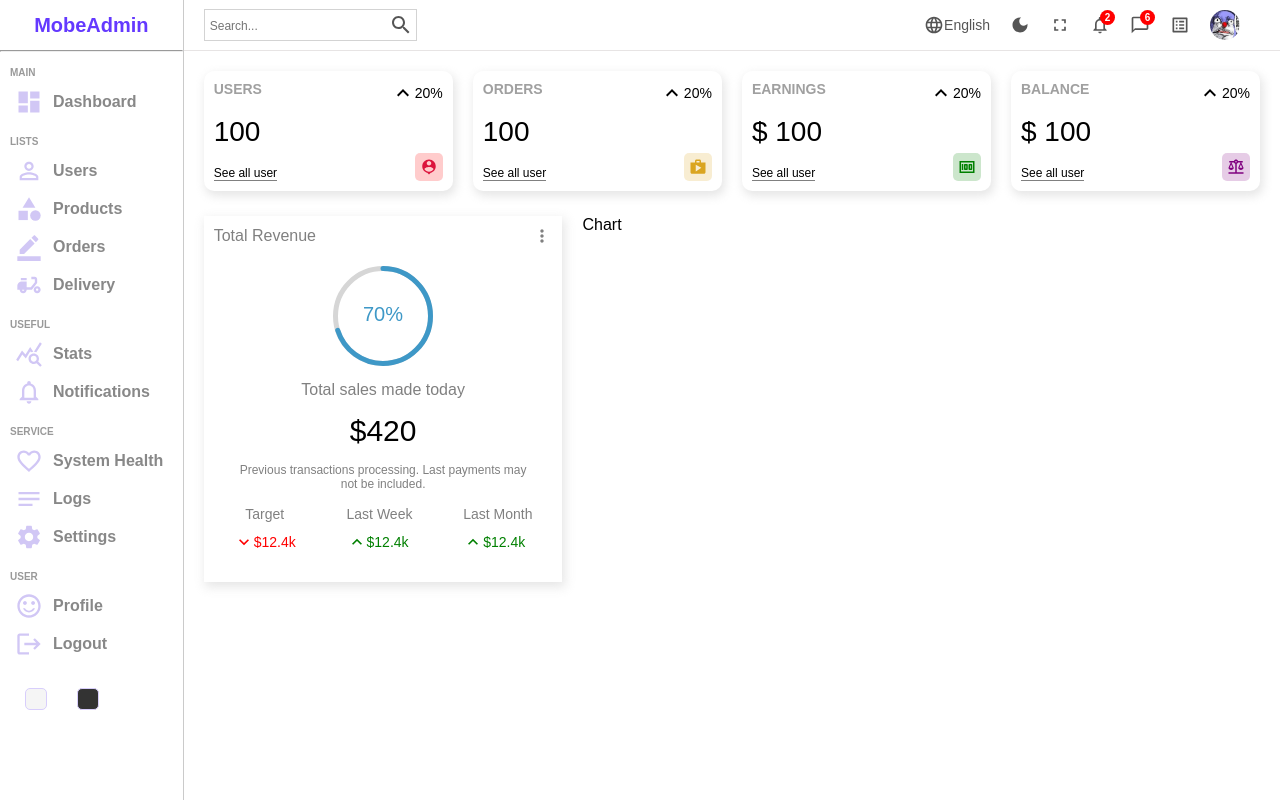
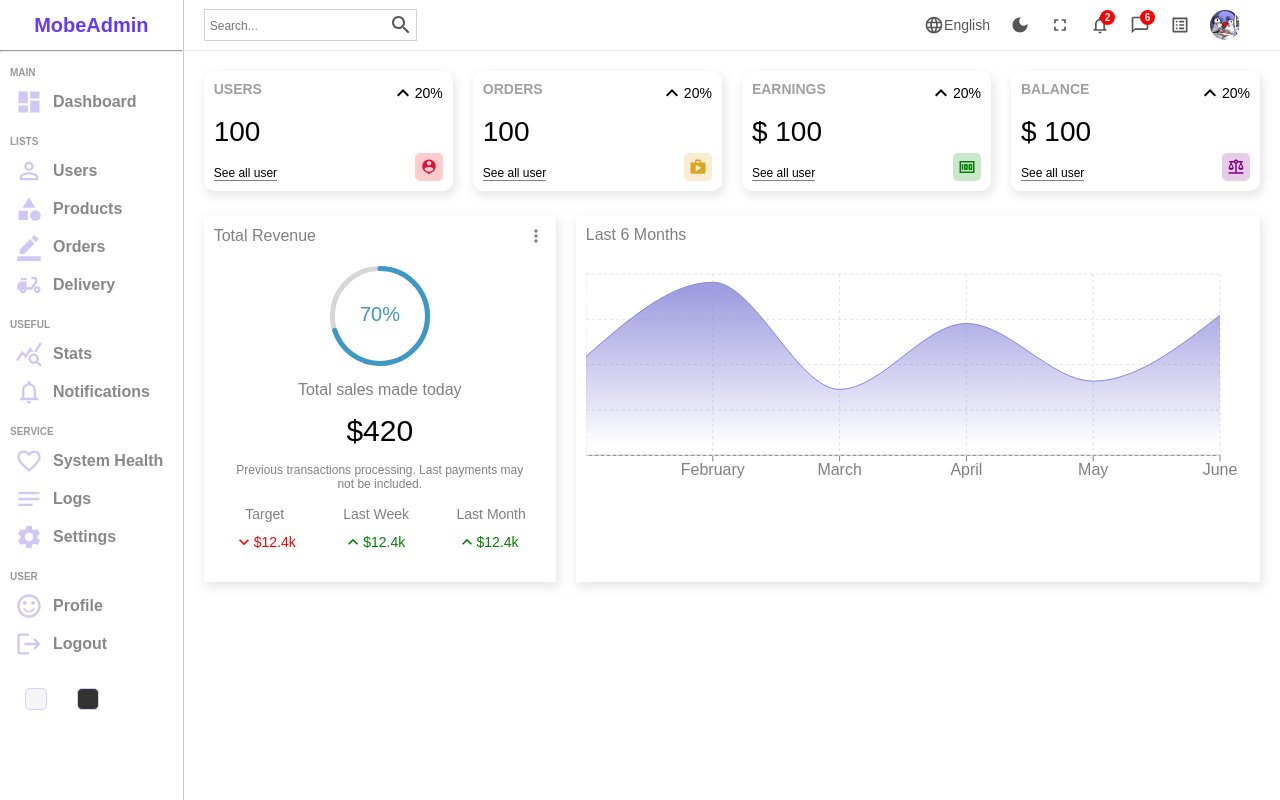
Before and after one commit to MobeTaxforfun/QuickAdmin, a React (Create React App) app: page / in a window 1280 px wide. Built offline with nearby package versions, Linux system fonts and the light colour scheme.

Commit message:
更新 Chart Component

```diff
--- a/package.json
+++ b/package.json
@@ -15,6 +15,7 @@
     "react-dom": "^18.2.0",
     "react-router-dom": "^6.3.0",
     "react-scripts": "5.0.1",
+    "recharts": "^2.1.13",
     "sass": "^1.54.5",
     "web-vitals": "^2.1.4"
   },
--- a/src/components/chart/Chart.jsx
+++ b/src/components/chart/Chart.jsx
@@ -1,8 +1,46 @@
 import './chart.scss'
+import { AreaChart, Area, XAxis, CartesianGrid, Tooltip, ResponsiveContainer } from 'recharts';
+
+const data = [
+    { name: "January", Total: 1200 },
+    { name: "February", Total: 2100 },
+    { name: "March", Total: 800 },
+    { name: "April", Total: 1600 },
+    { name: "May", Total: 900 },
+    { name: "June", Total: 1700 },
+];
+
 
 const Chart = () => {
     return (
-        <div className='chart'>Chart</div>
+        <div className='chart'>
+            <div className="title">Last 6 Months</div>
+            <ResponsiveContainer width="100%" aspect={3 / 1}>
+                <AreaChart
+                    width={730}
+                    height={250}
+                    data={data}
+                    margin={{ top: 10, right: 30, left: 0, bottom: 0 }}
+                >
+                    <defs>
+                        <linearGradient id="total" x1="0" y1="0" x2="0" y2="1">
+                            <stop offset="5%" stopColor="#8884d8" stopOpacity={0.8} />
+                            <stop offset="95%" stopColor="#8884d8" stopOpacity={0} />
+                        </linearGradient>
+                    </defs>
+                    <XAxis dataKey="name" stroke="gray" />
+                    <CartesianGrid strokeDasharray="3 3" className="chartGrid" />
+                    <Tooltip />
+                    <Area
+                        type="monotone"
+                        dataKey="Total"
+                        stroke="#8884d8"
+                        fillOpacity={1}
+                        fill="url(#total)"
+                    />
+                </AreaChart>
+            </ResponsiveContainer>
+        </div>
     )
 }
 
--- a/src/components/chart/chart.scss
+++ b/src/components/chart/chart.scss
@@ -1,4 +1,15 @@
 .chart {
+    flex: 4;
+    -webkit-box-shadow: 2px 4px 10px 1px rgba(0, 0, 0, 0.47);
+    box-shadow: 2px 4px 10px 1px rgba(201, 201, 201, 0.47);
+    padding: 10px;
+    color: gray;
 
-    flex: 4;
+    .title {
+        margin-bottom: 20px;
+    }
+
+    .chartGrid {
+        stroke: rgb(228, 225, 225);
+    }
 }
```
Also changed, not shown: 1 other file (tests, documents, lock files or other folders).
